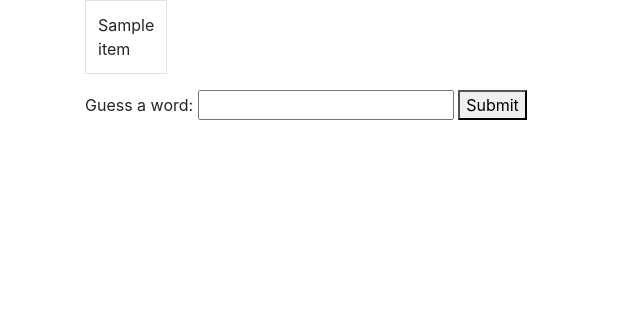
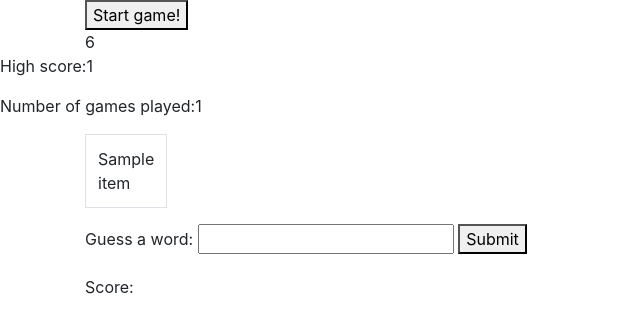
Before and after one commit to hasierpastor/flask_boggle, a Flask app: template templates/board.html in a window 1280 px wide. Shown: the top 333 px of the page, without its empty margins (0-640 px from the left). Run offline with Flask 2, Linux system fonts and the light colour scheme; the visitor is signed in with stand-in values (Sample User, id 1); the template is opened without the code that fills it: most values are stand-ins (such as "Sample title", 1, 10 or a date in 2020); parts of the project's set-up code (start-up, migrations or seed data) failed here and were passed over; some libraries are stand-ins or nearby versions.

Commit message:
functionality works; no css

```diff
--- a/app.py
+++ b/app.py
@@ -23,7 +23,27 @@ def generate_board():
 def validate_guess():
     """receives guess from Ajax call and validates if guess is a word. Returns json response which
     contains dictionary {'result': ok} {'result': not-on-board} {'result': not-a-word} """
-    guess = request.form.get('guess')
+    guess = request.form.get('word')
     is_word = boggle_game.check_valid_word(session['board'], guess)
     result = {'result': is_word}
+    session['guesses'] = []
+    if result.get('result') is 'ok':
+        session['guesses'].append(guess)
     return jsonify(result)
+
+@app.route('/end_game', methods=['POST'])
+def display_end_game_page():
+    if session.get('highest_score'):
+        if int(request.form.get('score')) > int(session.get('highest_score')):
+            session['highest_score'] = request.form.get('score')
+    else:
+        session['highest_score'] = request.form.get('score')
+
+    if session.get('num_games'):
+        session['num_games'] = int(session['num_games']) + 1
+    else:
+        session['num_games'] = 1
+
+    response = {'high_score': session['highest_score'], 'games_played': session['num_games']}
+
+    return jsonify(response)
--- a/static/script.js
+++ b/static/script.js
@@ -1,13 +1,57 @@
+let score = 0;
+let high_score;
+
 $(document).ready(function() {
+  //when new-game button is pressed, resets timer and score
+  $('#high_score').text(high_score);
+  makeTimer();
+
   $('#submit-guess').on('click', () => {
-    let guess = $('#guess').val();
+    let guess = $('#guess')
+      .val()
+      .toLowerCase();
     $.ajax({
       url: '/',
       type: 'POST',
       data: { word: guess },
       success: resp => {
-        console.log(resp);
+        $('#guess-message').text(`Message: ${resp.result}`);
+        displayScore(updateScore(resp.result, guess));
+        $('#guess').val('');
       }
     });
   });
 });
+
+function updateScore(msg, guess) {
+  let pointsForWord = guess.length;
+
+  if (msg == 'ok') {
+    score += pointsForWord;
+  }
+  return score;
+}
+
+function displayScore(score) {
+  $('#score').text(score);
+}
+
+function makeTimer() {
+  let count = 0;
+  var newTimerId = setInterval(function() {
+    ++count;
+    $('#timer-container').text(count);
+  }, 1000);
+  setTimeout(function() {
+    clearTimeout(newTimerId);
+    $('#submit-guess').off('click');
+    let score = $('#score').text() || 0;
+    send_score_server(score);
+  }, 20000);
+}
+
+function send_score_server(score) {
+  $.post('/end_game', { score }, response => {
+    console.log(response);
+  });
+}
--- /dev/null
+++ b/templates/base.html
@@ -0,0 +1,25 @@
+<!DOCTYPE html>
+<html lang="en">
+<head>
+  <meta charset="UTF-8">
+  <meta name="viewport" content="width=device-width, initial-scale=1.0">
+  <meta http-equiv="X-UA-Compatible" content="ie=edge">
+  <link rel="stylesheet" href="https://maxcdn.bootstrapcdn.com/bootstrap/4.0.0/css/bootstrap.min.css" integrity="sha384-Gn5384xqQ1aoWXA+058RXPxPg6fy4IWvTNh0E263XmFcJlSAwiGgFAW/dAiS6JXm" crossorigin="anonymous">
+  <link rel="stylesheet" href="/static/style.css">
+  <title>{% block title %} TITLE GOES HERE {%endblock%}</title>
+</head>
+<body>
+  <div class="container">
+      <form action="/">
+        <button type="submit" id="new-game">Start game!</button>
+      </form>
+      {% block timer %} #TIMER GOES HERE {%endblock%}
+  </div>
+{% block body %} BODY GOES HERE {%endblock%}
+</body>
+<script
+  src="https://code.jquery.com/jquery-3.3.1.js"
+  integrity="sha256-2Kok7MbOyxpgUVvAk/HJ2jigOSYS2auK4Pfzbm7uH60="
+  crossorigin="anonymous"></script>
+<script src="/static/script.js"></script>
+</html>
--- a/templates/board.html
+++ b/templates/board.html
@@ -1,4 +1,43 @@
-<!DOCTYPE html>
+{%extends 'base.html' %}
+
+{% block title %}Boggle Board{%endblock%}
+
+{% block timer %}<div id="timer-container"></div>{%endblock%}
+
+{% block body %}
+    <div>
+        <p>High score:<span id="high_score">{{ session['highest_score'] }}</span></p>
+        <p>Number of games played:<span id="games-played">{{ session['num_games'] }}</span></p>
+    </div>
+    <div class="container">
+    <table class="table table-bordered" style="width:40px">
+      <tbody>
+        {% for row in board %}
+        <tr>
+          {% for item in row %}
+        <td>{{item}}</td>
+          {% endfor %}
+        </tr>
+        {% endfor %}
+      </tbody>
+    </table>
+</div>
+<div class="container">
+    <label for="guess">Guess a word:</label>
+    <input type="text" name="guess" id="guess">
+    <button type="submit" id="submit-guess">Submit</button>
+</div>
+<div class="container">
+  <p id="guess-message"></p>
+</div>
+<div class="container">
+  <p>Score: <span id="score"></span></p>
+</div>
+{%endblock%}
+
+
+
+<!-- <!DOCTYPE html>
 <html lang="en">
 <head>
   <meta charset="UTF-8">
@@ -9,6 +48,12 @@
   <title>Document</title>
 </head>
 <body>
+  <div class="container">
+      <form action="/">
+        <button type="submit" id="new-game">Start game!</button>
+      </form>
+      <div id="timer-container"></div>
+  </div>
   <div class="container">
     <table class="table table-bordered" style="width:40px">
       <tbody>
@@ -23,11 +68,20 @@
     </table>
 </div>
 <div class="container">
-  <form action="/" method='POST'>
     <label for="guess">Guess a word:</label>
     <input type="text" name="guess" id="guess">
     <button type="submit" id="submit-guess">Submit</button>
-  </form>
+</div>
+<div class="container">
+  <p id="guess-message"></p>
+</div>
+<div class="container">
+  <p>Score: <span id="score"></span></p>
 </div>
 </body>
-</html>
+<script
+  src="https://code.jquery.com/jquery-3.3.1.js"
+  integrity="sha256-2Kok7MbOyxpgUVvAk/HJ2jigOSYS2auK4Pfzbm7uH60="
+  crossorigin="anonymous"></script>
+<script src="/static/script.js"></script>
+</html> -->
```
Also changed, not shown: test.py (+35 -0 lines).
